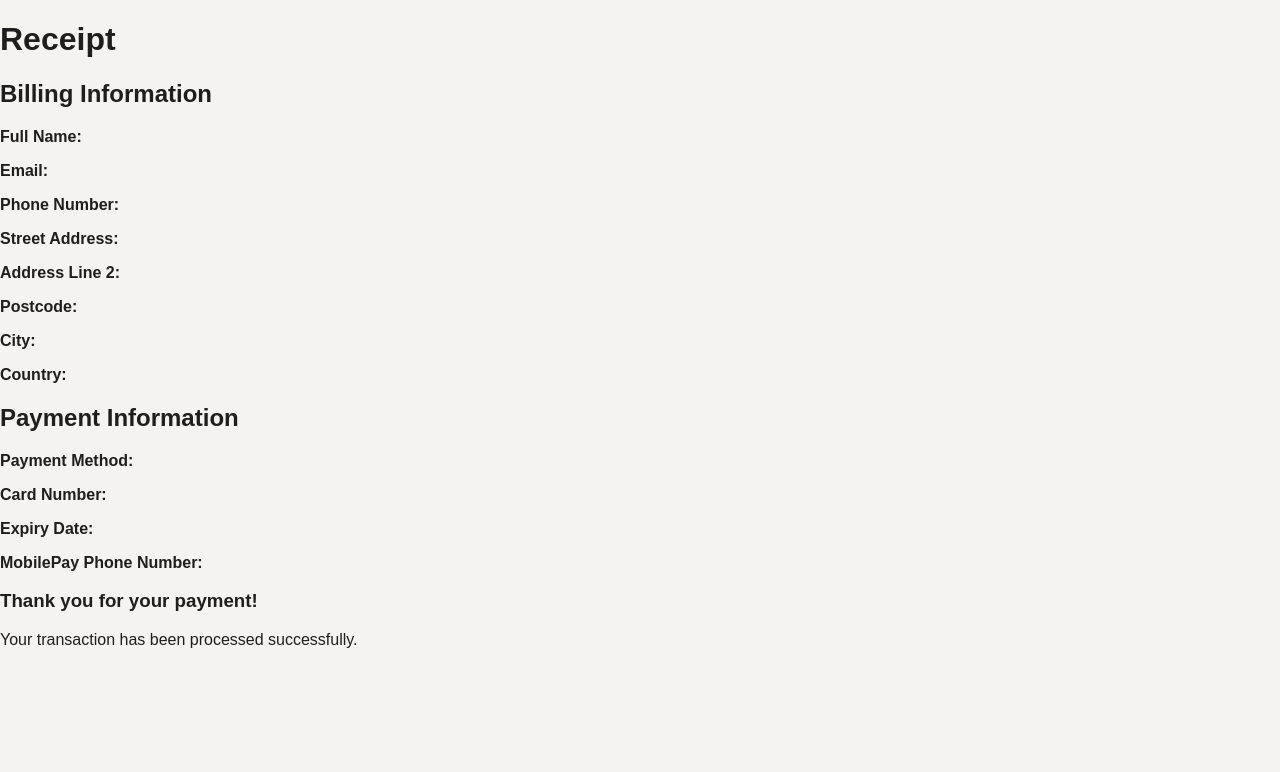
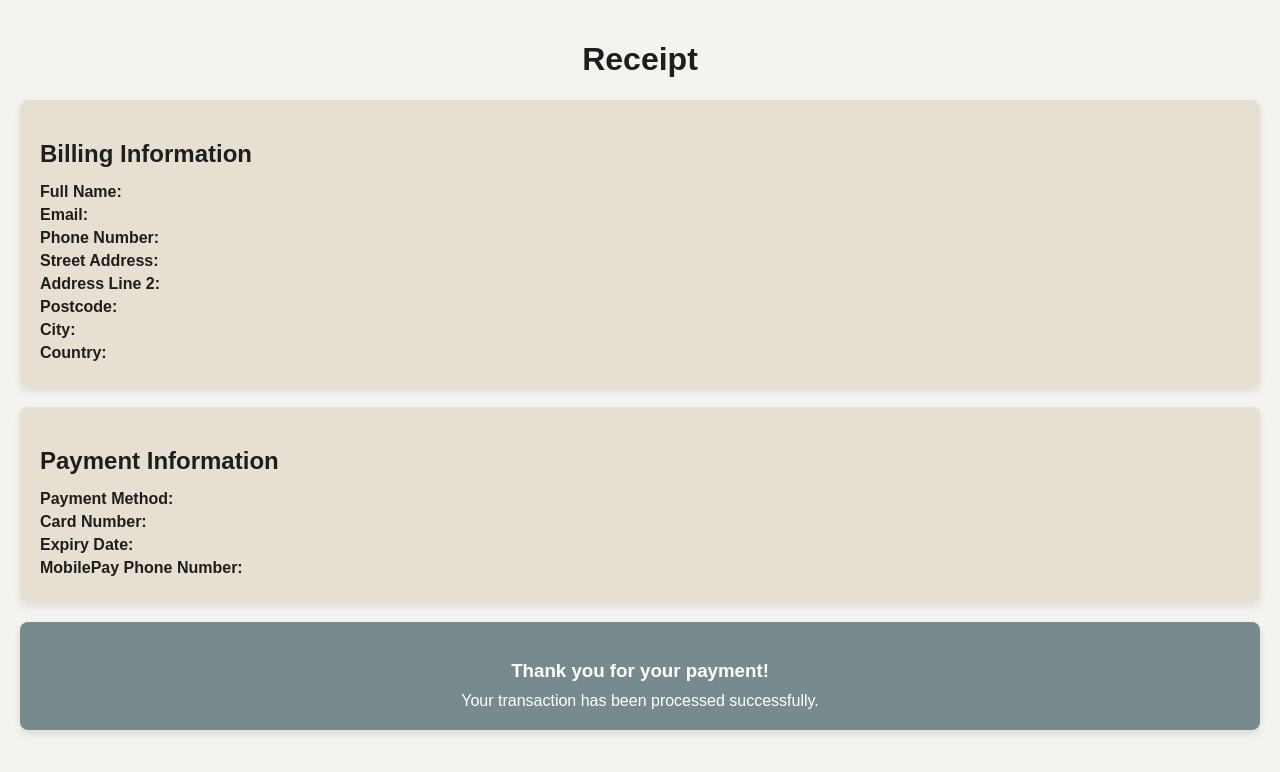
Before and after one commit to s203237/62582_DevOps, a React (Create React App) app in the folder frontend/: page /receipt in a window 1280 px wide. Shown: the top 772 px of the page. Built offline with nearby package versions, Linux system fonts and the light colour scheme.

Commit message:
Added css for the receiptpage

```diff
--- a/frontend/src/styles/ReceiptPage.css
+++ b/frontend/src/styles/ReceiptPage.css
@@ -0,0 +1,63 @@
+body {
+    background-color: #F5F3EF;
+    font-family: 'Arial', sans-serif;
+    color: #1E1E1D;
+    margin: 0;
+    padding: 0;
+}
+
+h1, h2 {
+    color: #1E1E1D;
+}
+
+.receipt-page {
+    display: flex;
+    flex-direction: column;
+    align-items: center;
+    padding: 20px;
+    max-width: 1200px;
+    margin: 0 auto;
+}
+
+.receipt-section {
+    background-color: #E8DFD3;
+    padding: 20px;
+    border-radius: 8px;
+    width: 100%;
+    box-shadow: 0 4px 8px rgba(0, 0, 0, 0.1);
+    margin-bottom: 20px;
+}
+
+.receipt-section h2 {
+    margin-bottom: 15px;
+}
+
+.receipt-section p {
+    font-size: 16px;
+    margin: 5px 0;
+}
+
+.receipt-section p strong {
+    color: #1E1E1D;
+}
+
+/* Thank You Message */
+.thank-you-message {
+    background-color: #778B8F;
+    padding: 20px;
+    border-radius: 8px;
+    width: 100%;
+    box-shadow: 0 4px 8px rgba(0, 0, 0, 0.1);
+    text-align: center;
+    color: #FFFFFF;
+}
+
+.thank-you-message h3 {
+    margin-bottom: 10px;
+    color: #FFFFFF;
+}
+
+.thank-you-message p {
+    font-size: 16px;
+    margin: 0;
+}
```
